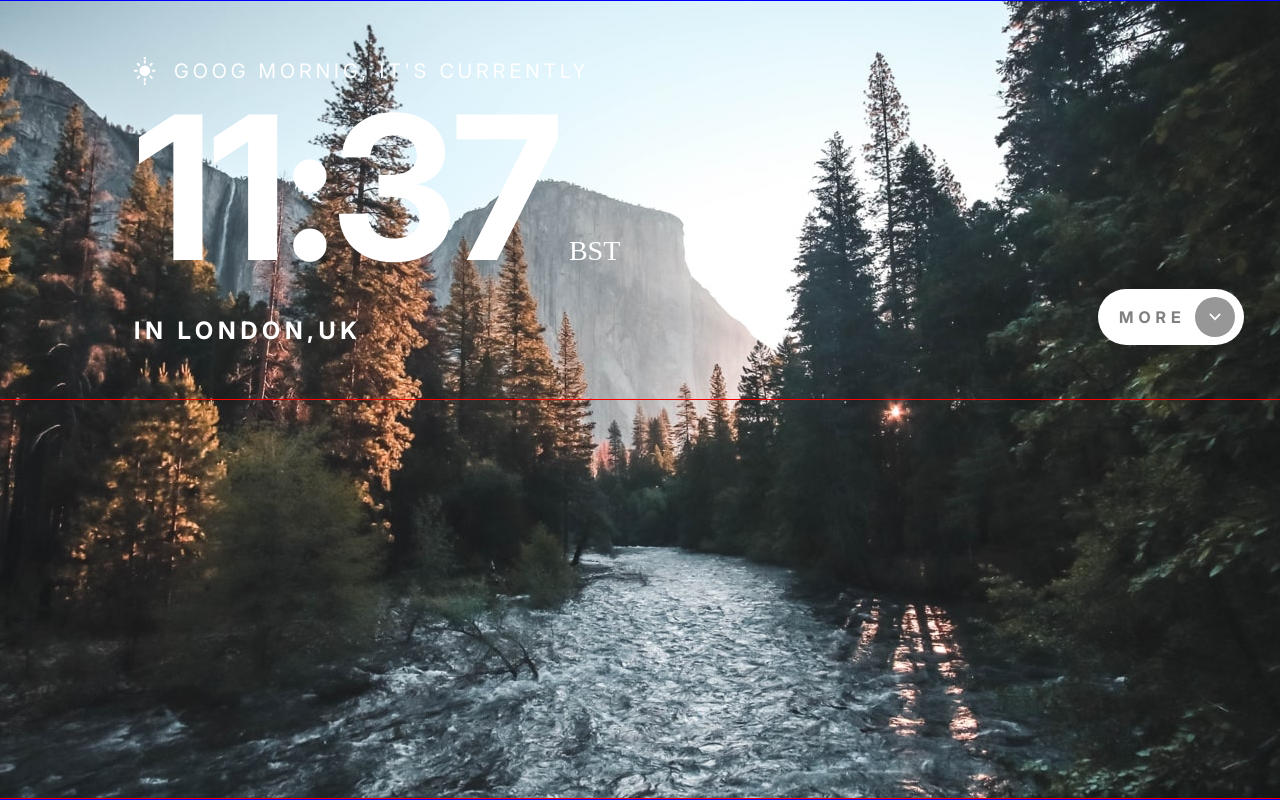
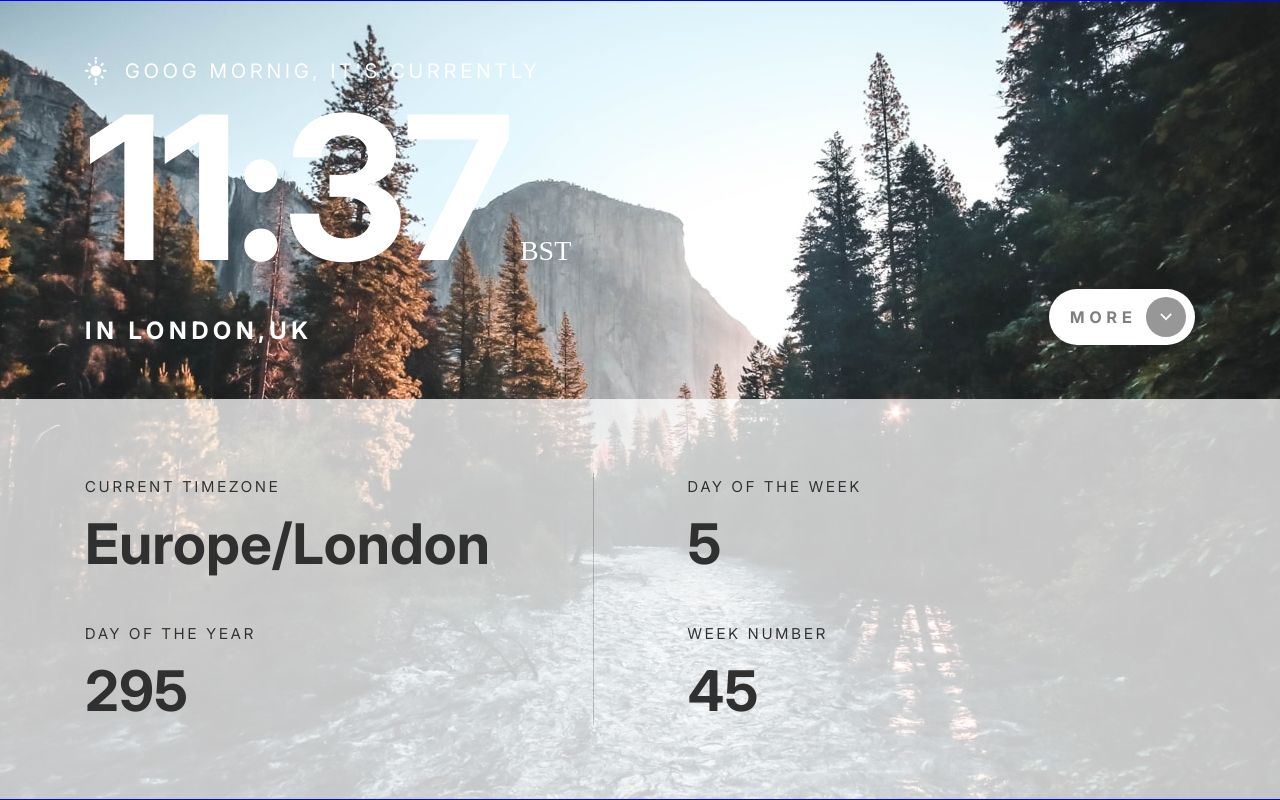
Before and after one commit to danielopq/clock-app, a React (Vite) app: page / in a window 1280 px wide. Shown: the top 800 px of the page. Built offline with nearby package versions, Linux system fonts and the light colour scheme; a web font is replaced by a local one.

Commit message:
MoreInfo.tsx - General layout done

```diff
--- a/src/components/clock/clock.css
+++ b/src/components/clock/clock.css
@@ -5,14 +5,13 @@
     flex-direction: column;
     align-items: flex-start;
     justify-content: space-between;
-    margin-left: 98px;
     color:white;
 }
 
 #clockGreatings{
     height: 28px;
+    display: inline-flex;
     font: 400 20px/28px 'Inter-Regular';
-    display: inline-flex;
     letter-spacing: 4px;
 }
 
@@ -28,10 +27,6 @@
 
 .nigthTimeIcon{
     background: url('./img/icon-moon.svg') center/22px;
-}
-
-#clockTime{
-
 }
 
 #time{
--- a/src/components/moreInfo/MoreInfo.tsx
+++ b/src/components/moreInfo/MoreInfo.tsx
@@ -1,8 +1,32 @@
 import './moreInfo.css';
 
-const MoreInfo:React.FC = () =>{
-    return(
-        <section id="moreInfo"></section>
+const MoreInfo: React.FC = () => {
+    return (
+        <section id="moreInfo">
+            <div>
+                <div className='moreInfoContainer'>
+                    <div>
+                        <p className='moreInfoHeader'>CURRENT TIMEZONE</p>
+                        <p className='moreInfoText'>Europe/London</p>
+                    </div>
+                    <div>
+                        <p className='moreInfoHeader'>DAY OF THE YEAR</p>
+                        <p className='moreInfoText'>295</p>
+                    </div>
+                </div>
+                <div id="moreInfoSeparator"></div>
+                <div className='moreInfoContainer'>
+                    <div>
+                        <p className='moreInfoHeader'>DAY OF THE WEEK</p>
+                        <p className='moreInfoText'>5</p>
+                    </div>
+                    <div>
+                        <p className='moreInfoHeader'>WEEK NUMBER</p>
+                        <p className='moreInfoText'>45</p>
+                    </div>
+                </div>
+            </div>
+        </section>
     )
 }
 export default MoreInfo;
--- a/src/components/moreInfo/moreInfo.css
+++ b/src/components/moreInfo/moreInfo.css
@@ -1,5 +1,63 @@
 #moreInfo{
     width: inherit;
     height: 400px;
-    border: solid 1px red;
+    display: inline-flex;
+    align-items: center;
+    justify-content: center;
+    position: relative;
+    overflow: hidden;
+    color: #303030;
+    background-color: rgba(255, 255, 255, 0.75);
 }
+
+#moreInfo::before {
+    content: "";
+    position: absolute;
+    top: 0;
+    left: 0;
+    width: 100%;
+    height: 100%;
+    filter: blur(40.77px);
+    z-index: -1;
+    background: rgba(255, 255, 255, 0.75);
+}
+
+#moreInfo > div{
+    width: 1110px;
+    height: 252px;
+    display: inline-flex;
+    align-items: center;
+    justify-content: center;
+    position: relative;
+    z-index: 1;
+}
+
+.moreInfoContainer{
+    width: 100%;
+    height: inherit;
+    display: flex;
+    flex-direction: column;
+    justify-content: space-between;
+}
+
+.moreInfoContainer > div{
+    height: 105px;
+}
+
+.moreInfoHeader{
+    font: 400 15px/28px 'Inter-Regular';
+    letter-spacing: 3px;
+    margin-bottom: 9px;
+}
+
+.moreInfoText{
+    height: 68px;
+    font: 700 56px/68px 'Inter-Bold';
+}
+
+#moreInfoSeparator{
+    width: 2px;
+    height: inherit;
+    margin-right: 94px;
+    background-color: rgba(48,48,48,0.25);
+}
```
